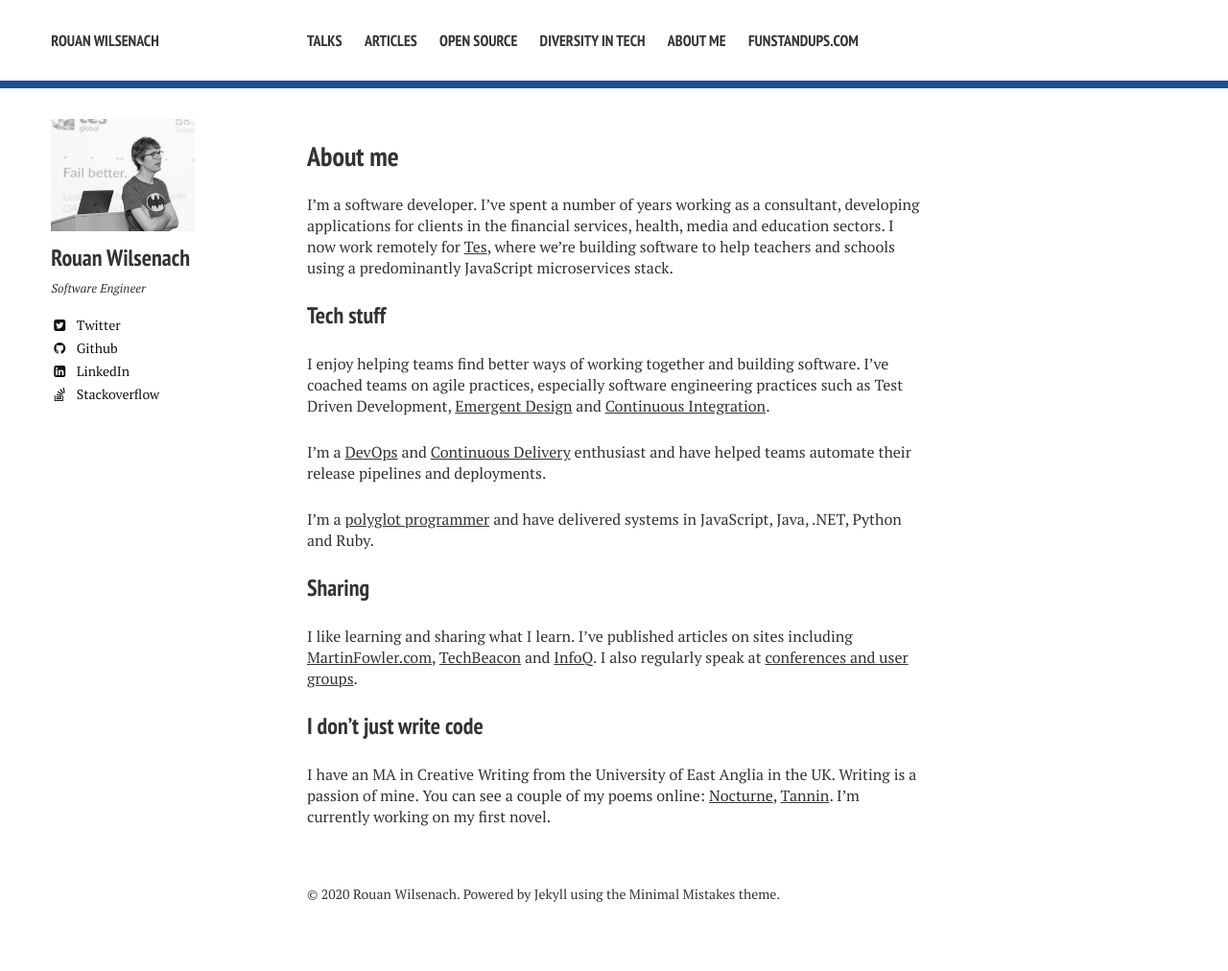
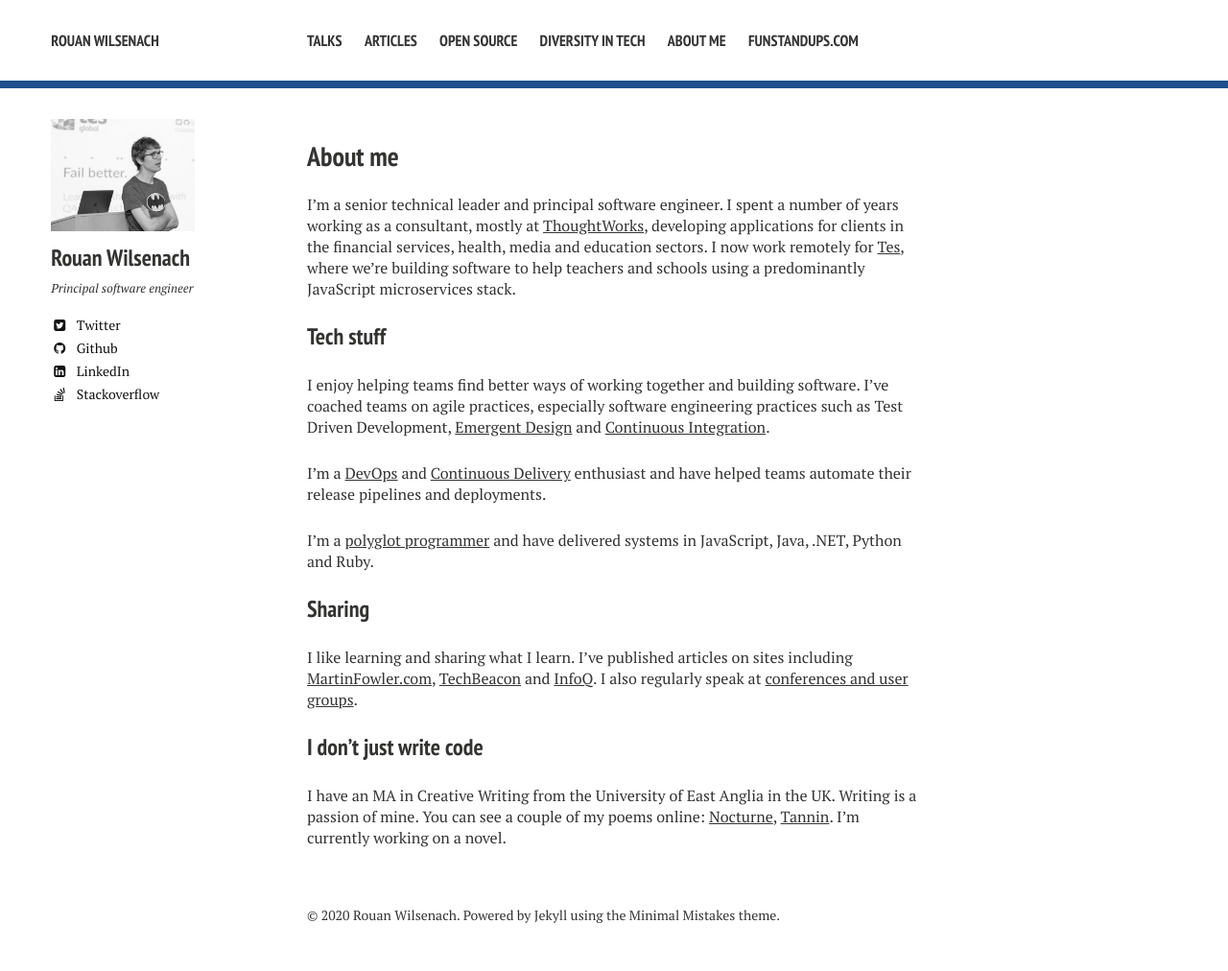
Before and after one commit to rouanw/rouanw.github.io, a Jekyll site: the page built from about/index.md, in a window 1280 px wide. Shown: the whole page at 96% size. Built offline with Jekyll 4.4.1, drawn with Linux system fonts in a browser that asks for light colours; nearby versions of some CDN libraries; some web fonts are replaced; before the commit the page ends 990 px from its top, so only the background shows below that.

Commit message:
bio tweaks

```diff
--- a/_config.yml
+++ b/_config.yml
@@ -28,7 +28,7 @@ kramdown:
 owner:
   name: Rouan Wilsenach
   avatar: rouan_talk.jpg
-  bio: "Software Engineer"
+  bio: "Principal software engineer"
   email: #rmw@thoughtworks.com
   disqus-shortname:
   twitter: rouanw
--- a/about/index.md
+++ b/about/index.md
@@ -7,7 +7,7 @@ share: false
 
 <h2>About me</h2>
 
-I'm a software developer. I've spent a number of years working as a consultant, developing applications for clients in the financial services, health, media and education sectors. I now work remotely for [Tes](http://engineering.tes.com/), where we're building software to help teachers and schools using a predominantly JavaScript microservices stack.
+I'm a senior technical leader and principal software engineer. I spent a number of years working as a consultant, mostly at [ThoughtWorks](https://www.thoughtworks.com/), developing applications for clients in the financial services, health, media and education sectors. I now work remotely for [Tes](http://engineering.tes.com/), where we're building software to help teachers and schools using a predominantly JavaScript microservices stack.
 
 ### Tech stuff
 
@@ -23,4 +23,4 @@ I like learning and sharing what I learn. I've published articles on sites inclu
 
 ### I don't just write code
 
-I have an MA in Creative Writing from the University of East Anglia in the UK. Writing is a passion of mine. You can see a couple of my poems online: [Nocturne](http://www.newwriting.net/student_writing/nocturne/), [Tannin](http://www.newwriting.net/student_writing/tannin/). I'm currently working on my first novel.
+I have an MA in Creative Writing from the University of East Anglia in the UK. Writing is a passion of mine. You can see a couple of my poems online: [Nocturne](http://www.newwriting.net/student_writing/nocturne/), [Tannin](http://www.newwriting.net/student_writing/tannin/). I'm currently working on a novel.
```
